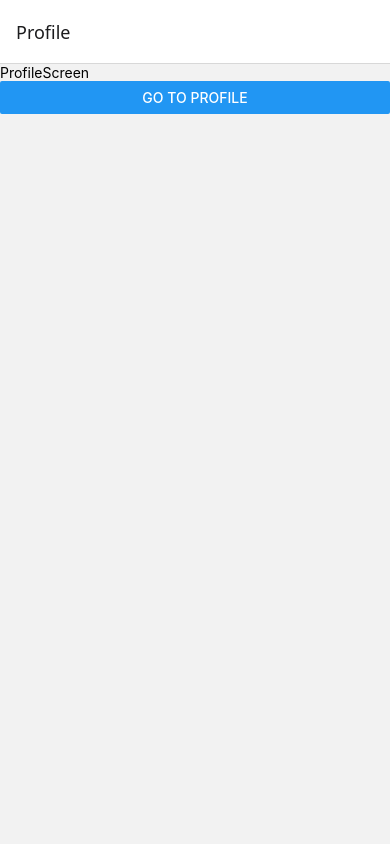
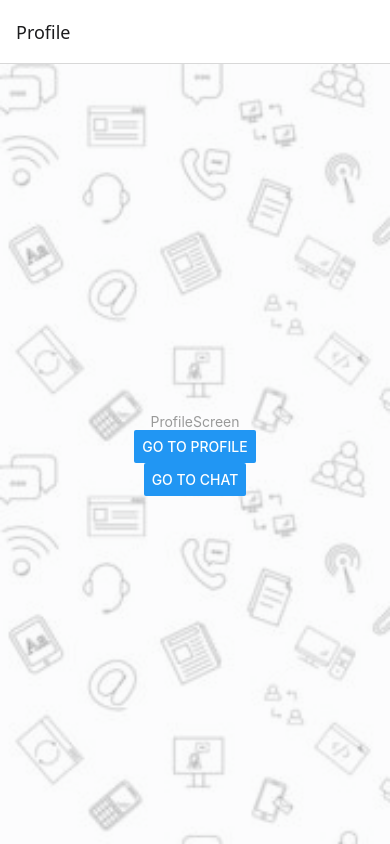
Before and after one commit to dasgajraj/Chat-App-RN, a React Native app: screen /Profile in a window 390 px wide. Built offline with nearby package versions, Linux system fonts and the light colour scheme; no server answers.

Commit message:
Add Chat and Login screens, update navigation, and modify styles for Home and Profile screens

```diff
--- a/Navigation/StackNavigation.jsx
+++ b/Navigation/StackNavigation.jsx
@@ -2,6 +2,8 @@ import { createStackNavigator } from '@react-navigation/stack';
 import HomeScreen from '../Screens/HomeScreen.jsx';
 import ProfileScreen from '../Screens/ProfileScreen.jsx';
 import LoadingScreen from '../Screens/LoadingScreen.jsx';
+import Chat from '../Screens/Chat.jsx';
+import Login from '../Screens/Login.jsx';
 import React, { useState, useEffect } from 'react';
 
 const Stack = createStackNavigator();
@@ -17,13 +19,15 @@ export default function StackNavigation() {
     }, []);
 
     return (
-        <Stack.Navigator initialRouteName="LoadingScreen" screenOptions={{ headerShown: true }}>
+        <Stack.Navigator screenOptions={{ headerShown: true }}>
             {isLoading ? (
                 <Stack.Screen name="LoadingScreen" component={LoadingScreen} />
             ) : (
-                <Stack.Screen name="Home" component={HomeScreen} />
+                <Stack.Screen name="Login" component={Login} />
             )}
+            <Stack.Screen name="Home" component={HomeScreen} />
             <Stack.Screen name="Profile" component={ProfileScreen} />
+            <Stack.Screen name="Chat" component={Chat} />
         </Stack.Navigator>
     );
 }
--- /dev/null
+++ b/Screens/Chat.jsx
@@ -0,0 +1,16 @@
+import { StyleSheet, Text, View } from 'react-native'
+import React from 'react'
+import {GiftedAvatar, GiftedChat} from 'react-native-gifted-chat'
+const Chat = () => {
+  return (
+    <View>
+      <Text>Chat</Text>
+<GiftedChat />
+<GiftedAvatar/>
+    </View>
+  )
+}
+
+export default Chat
+
+const styles = StyleSheet.create({})
--- a/Screens/HomeScreen.jsx
+++ b/Screens/HomeScreen.jsx
@@ -1,17 +1,32 @@
-import { StyleSheet, Text, View, Button} from 'react-native'
+import { StyleSheet, Text, View, Button,ImageBackground} from 'react-native'
 import React from 'react'
 import { useNavigation } from '@react-navigation/native'
 
 const HomeScreen = () => {
   const navigation = useNavigation();
   return (
-    <View>
+    <View style={styles.view}>
       <Text>HomeScreen</Text>
+      <ImageBackground source={require('../assets/images/bg.jpg')} style={styles.bg} />
       <Button title="Go to Profile" onPress={() => navigation.navigate("Profile")}/>
+      <Button title="Go to Chat" onPress={() => navigation.navigate("Chat")}/>
     </View>
   )
 }
 
 export default HomeScreen
 
-const styles = StyleSheet.create({})
+const styles = StyleSheet.create({
+  view: {
+    flex: 1,
+    justifyContent: 'center',
+    alignItems: 'center',
+    backgroundColor: '#f8f9fa',
+},
+bg: {
+    position: 'absolute',
+    width: '100%',
+    height: '100%',
+    opacity: 0.6,
+},
+})
--- a/Screens/LoadingScreen.jsx
+++ b/Screens/LoadingScreen.jsx
@@ -1,22 +1,13 @@
-import { StyleSheet, Text, View, Image, ImageBackground, StatusBar, Animated } from 'react-native';
+import { StyleSheet, Text, View, Image, ImageBackground, StatusBar, } from 'react-native';
 import React, { useEffect } from 'react';
 import { ActivityIndicator } from 'react-native-paper';
 
 const LoadingScreen = () => {
-    const logoScale = new Animated.Value(0);
-
-    useEffect(() => {
-        Animated.spring(logoScale, {
-            toValue: 1,
-            useNativeDriver: true,
-        }).start();
-    }, []);
-
-    return (
+return (
         <View style={styles.view}>
             <StatusBar hidden />
             <ImageBackground source={require('../assets/images/bg.jpg')} style={styles.bg} />
-            <Animated.Image source={require('../assets/images/logo.png')} style={[styles.logo, { transform: [{ scale: logoScale }] }]} />
+            <Image source={require('../assets/images/logo.png')} style={styles.logo} />
             <Text style={styles.MainText}>Bubble Link</Text>
             <Text style={styles.MainSubText}>Powered by React Native</Text>
             <ActivityIndicator animating={true} color="#4A90E7" size="small" style={styles.Loader} />
--- /dev/null
+++ b/Screens/Login.jsx
@@ -0,0 +1,54 @@
+import { StyleSheet, Text, View, Modal, Alert, TouchableOpacity, SafeAreaView, TextInput, Image } from 'react-native'
+import React, { useState } from 'react'
+import { firebaseConfig } from '../firebaseConfig'
+import { signInWithEmailAndPassword } from 'firebase/auth'
+import { auth } from '../firebaseConfig'
+
+const bg = require('../assets/images/bg.jpg')
+
+export default function Login({ navigation }) {
+    const [email, setEmail] = useState('')
+    const [password, setPassword] = useState('')
+
+    const onHandleLogin = () => {
+        if (email != "" && password != "") {
+            signInWithWmailAndPassword(auth, email, password)
+                .then(() => console.warn("Login Success"))
+                .catch((err) => Alert.alert("Login Error", err.message));
+        }
+    };
+
+    return (
+        <View styles={styles.container} >
+            <Image source={bg} style={styles.bg} />
+            <View style={styles.blank}>
+                <SafeAreaView style={styles.form}>
+                    <Text style={styles.title}>Login</Text>
+                    <TextInput
+                        style={styles.input}
+                        placeholder='Enter Email'
+                        autoCapitalize='none'
+                        keyboardType="email-address"
+                        value={email}
+                        onChangeText={(text) => setEmail(text)}
+                    />
+                    <TextInput
+                        style={styles.input}
+                        placeholder='Enter Password'
+                        autoCapitalize='none'
+                        keyboardType="email-address"
+                        value={password}
+                        onChangeText={(text) => setPassword(text)}
+                    />
+                    <Text style={styles.label}>Email</Text>
+                </SafeAreaView>
+
+            </View>
+        </View>
+
+    )
+}
+
+const styles = StyleSheet.create({
+
+})
--- a/Screens/ProfileScreen.jsx
+++ b/Screens/ProfileScreen.jsx
@@ -1,4 +1,4 @@
-import { StyleSheet, Text, View } from 'react-native'
+import { StyleSheet, Text, View, ImageBackground } from 'react-native'
 import React from 'react'
 import { useNavigation } from '@react-navigation/native'
 import { Button } from 'react-native'
@@ -6,13 +6,29 @@ import { Button } from 'react-native'
 const ProfileScreen = () => {
   const navigation = useNavigation();
   return (
-    <View>
+    <View style={styles.view}>
       <Text>ProfileScreen</Text>
+      <ImageBackground source={require('../assets/images/bg.jpg')} style={styles.bg} />
       <Button title="Go To Profile" onPress={() => navigation.navigate("Home")} />
+
+      <Button title="Go to Chat" onPress={() => navigation.navigate("Chat")} />
     </View>
   )
 }
 
 export default ProfileScreen
 
-const styles = StyleSheet.create({})
+const styles = StyleSheet.create({
+  view: {
+    flex: 1,
+    justifyContent: 'center',
+    alignItems: 'center',
+    backgroundColor: '#f8f9fa',
+  },
+  bg: {
+    position: 'absolute',
+    width: '100%',
+    height: '100%',
+    opacity: 0.6,
+  },
+})
--- a/package.json
+++ b/package.json
@@ -16,9 +16,11 @@
   },
   "dependencies": {
     "@expo/vector-icons": "^14.0.2",
+    "@react-native-firebase/app": "^18.9.0",
     "@react-navigation/bottom-tabs": "^7.2.0",
     "@react-navigation/native": "^7.0.14",
     "@react-navigation/stack": "^7.1.1",
+    "dotenv": "^16.4.7",
     "expo": "~52.0.23",
     "expo-blur": "~14.0.1",
     "expo-constants": "~17.0.3",
@@ -31,10 +33,12 @@
     "expo-symbols": "~0.2.0",
     "expo-system-ui": "~4.0.6",
     "expo-web-browser": "~14.0.1",
+    "firebase": "^9.23.0",
     "react": "18.3.1",
     "react-dom": "18.3.1",
     "react-native": "0.76.5",
     "react-native-gesture-handler": "~2.20.2",
+    "react-native-gifted-chat": "^2.6.4",
     "react-native-paper": "^5.12.5",
     "react-native-reanimated": "~3.16.1",
     "react-native-safe-area-context": "4.12.0",
```
Also changed, not shown: firebaseConfig.js (deleted, +0 -12 lines), Screens/Signup.jsx (added), 2 other files (tests, documents, lock files or other folders).
